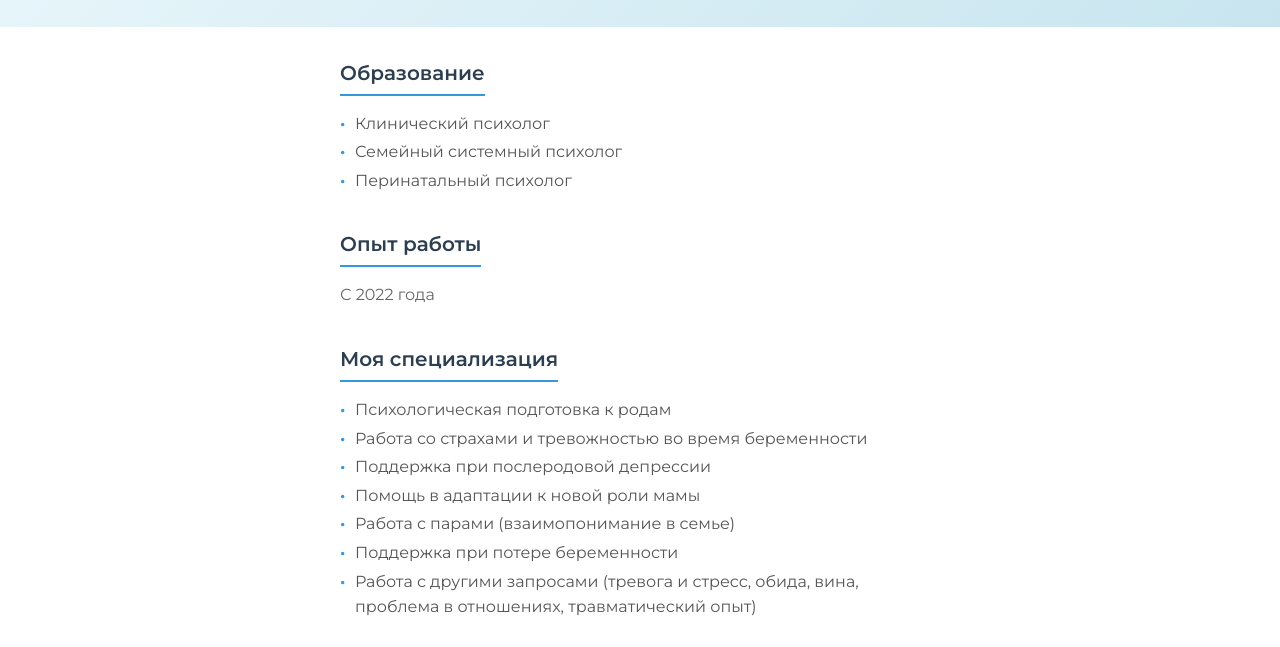
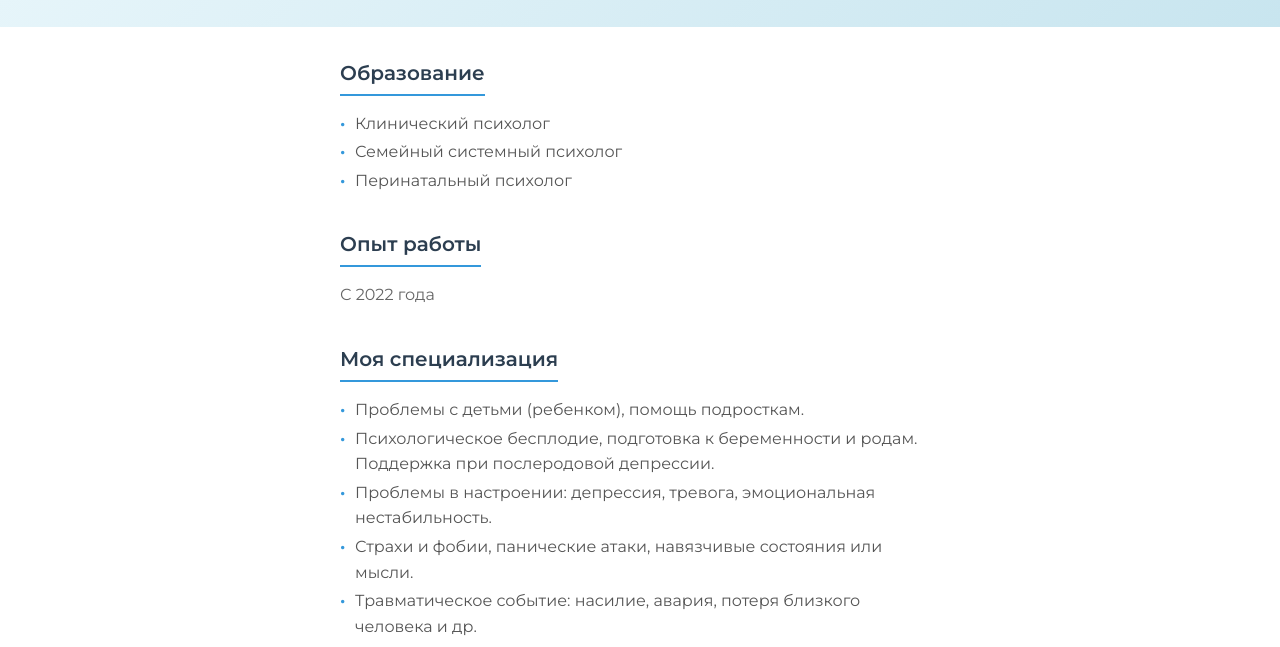
Before and after one commit to MittyBoro/NaumenkoPsy, a plain HTML site: page index.html in a window 1280 px wide. Shown: the part 263-910 px from the top of the page. Drawn offline with Linux system fonts and the light colour scheme.

Commit message:
Update index.html v25.11.13

```diff
--- a/index.html
+++ b/index.html
@@ -257,20 +257,14 @@
         <div class="section">
           <h2 class="section-title">Моя специализация</h2>
           <div class="section-content">
-            <div class="list-item">Психологическая подготовка к родам</div>
-            <div class="list-item">
-              Работа со страхами и тревожностью во время беременности
-            </div>
-            <div class="list-item">Поддержка при послеродовой депрессии</div>
-            <div class="list-item">Помощь в адаптации к новой роли мамы</div>
-            <div class="list-item">
-              Работа с парами (взаимопонимание в семье)
-            </div>
-            <div class="list-item">Поддержка при потере беременности</div>
-            <div class="list-item">
-              Работа с другими запросами (тревога и стресс, обида, вина,
-              проблема в отношениях, травматический опыт)
-            </div>
+              <div class="list-item">Проблемы с детьми (ребенком), помощь подросткам.  </div>
+              <div class="list-item">Психологическое бесплодие, подготовка к беременности и родам. Поддержка при послеродовой депрессии.  </div>
+              <div class="list-item">Проблемы в настроении: депрессия, тревога, эмоциональная нестабильность.  </div>
+              <div class="list-item">Страхи и фобии, панические атаки, навязчивые состояния или мысли. </div>
+              <div class="list-item">Травматическое событие: насилие, авария, потеря близкого человека и др. </div>
+              <div class="list-item">Эмоциональная зависимость, несчастная любовь. Кризисные ситуации в семье: развод, измена, конфликты.  </div>
+              <div class="list-item">Проблемы в межличностных отношениях: с близкими, родными, коллегами, друзьями. </div>
+              <div class="list-item">Проблемы пожилого возраста, работа с родственниками пожилых людей.  </div>
           </div>
         </div>
 
```
